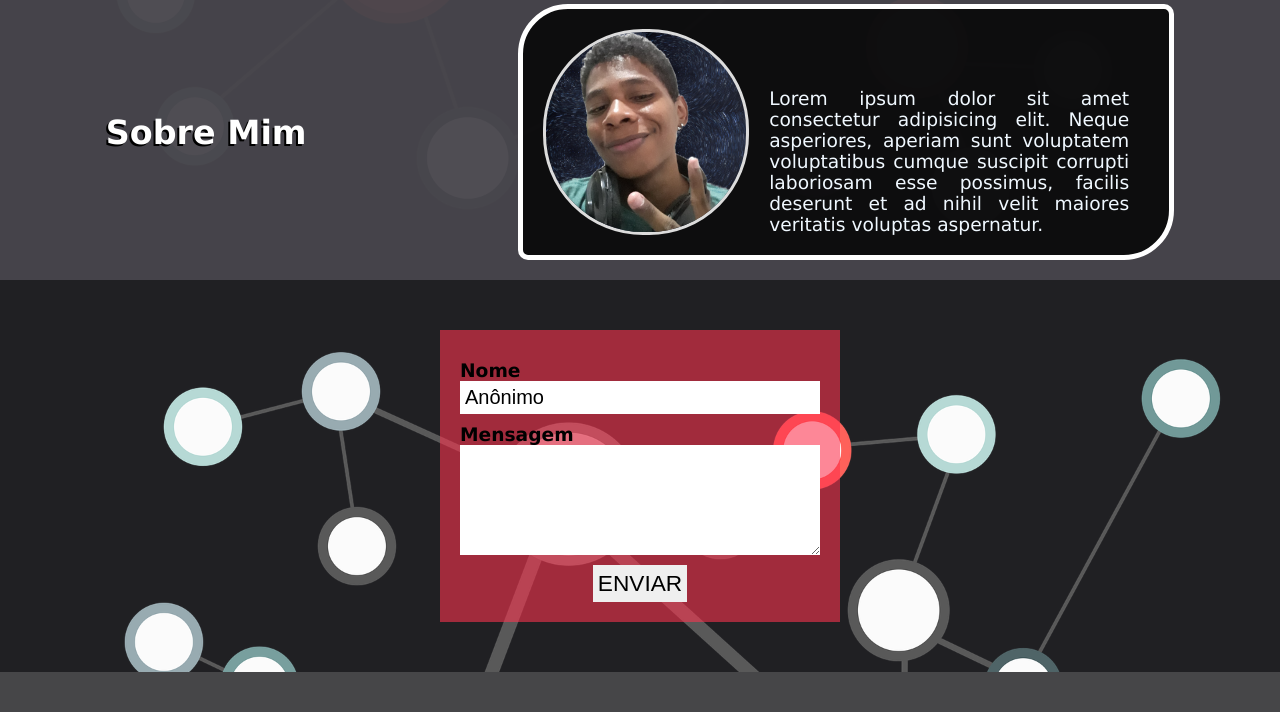
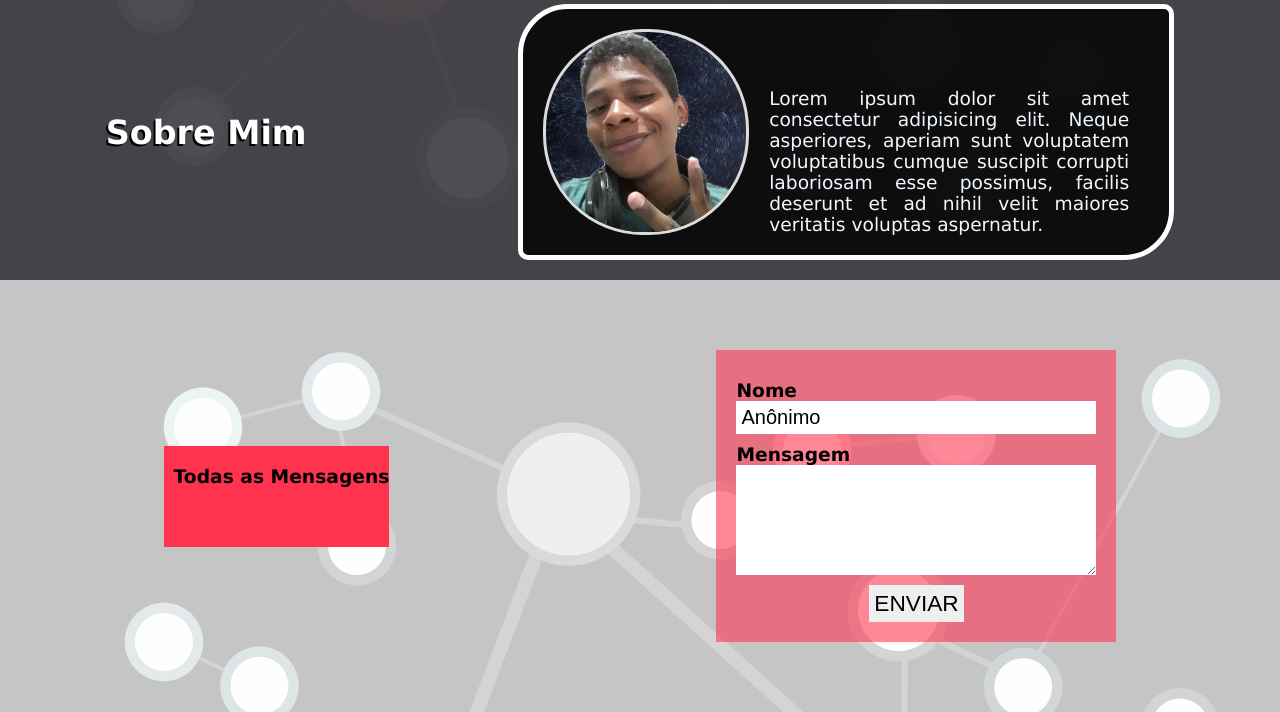
Before and after one commit to marcelo-py/portfolio3.0, a Django app: template portfolio/templates/index.html in a window 1280 px wide. Shown: the part 698-1410 px from the top of the page. Before the commit the page ends 1370 px from the top, so only its background shows below. Run offline with Django 3.2, Linux system fonts and the light colour scheme; the template is opened without the code that fills it: values that come from a table or form of the project are taken from there, others are empty.

Commit message:
parte logica de mensagens finalizada

```diff
--- a/portfolio/templates/index.html
+++ b/portfolio/templates/index.html
@@ -30,16 +30,6 @@
                 </div>
             </div>
         </section>
-        <div>
-            {%for c in mensagens%}
-                <p>{{c.nome}} {{c.mensagem}}</p>
-                {%for r in c.respostas.all%}
-                    <blockquote>
-                        >>>>{{r.nome}}: {{r.resposta}}
-                    </blockquote>
-                {%endfor%}
-            {%endfor%}
-        </div>
         <section class="pai-sobre">
             <h2>Sobre Mim</h2>
             <div id="main-sobre">
@@ -53,7 +43,24 @@
             </div>
         </section>
     </main>
-    <div id="formulario-pai">
+    <section id="mensagemComentarioForm">
+        <div>
+            <h3>Todas as Mensagens</h3>
+            <ul class="mensagensLinhas">
+                {%for c in mensagens%}
+                    <li><strong>{{c.nome}}:</strong> {{c.mensagem}}</li>
+                    {%if c.respostas%}
+                        <ul>
+                           {%for r in c.respostas.all%}
+                                <li><strong>{{r.nome}}:</strong> {{r.resposta}}</li>
+                           {%endfor%}
+                        </ul>
+                    {%endif%}
+                    <br>
+                {%endfor%}
+            </ul>
+            </div>
+        <div>
             <form action="{{index}}" method="POST">
                 {% csrf_token %}
                 <div>
@@ -67,4 +74,6 @@
                 <button>ENVIAR</button>
             </form>
         </div>
+    </section>
+
 {%endblock%}
--- a/portfolio/views.py
+++ b/portfolio/views.py
@@ -4,8 +4,6 @@ from .models import MensagemForm, Mensagem
 
 def index(request):
     objetos = Mensagem.objects.all().filter(mostrar=True)
-    obj1 = Mensagem.objects.get(id=2)
-    print('>>>>>>>>>', obj1.respostas.all())
     if request.method != 'POST':
         return render(request, 'index.html', {
             'formulario': MensagemForm(),
--- a/statics/css/styles.css
+++ b/statics/css/styles.css
@@ -142,42 +142,71 @@ body{
     margin: 0 20px;
     text-align: justify;
 }
-#formulario-pai{
+
+
+#mensagemComentarioForm{
     display: flex;
-    justify-content: center;
+    justify-content: space-around;
+    flex-wrap: wrap;
+    align-items: center;
+    background: #ffffffbd;
+    padding: 20px 0;
 }
-#formulario-pai form{
+#mensagemComentarioForm form{
     background-color: #ff334e93;
     padding: 20px;
     margin: 50px 0;
 }
-#formulario-pai form div{
+#mensagemComentarioForm form div{
     margin: 10px 0;
 
 }
-#formulario-pai form input{
+#mensagemComentarioForm form input{
     width: 350px;
     font: 15pt arial;
     display: block;
     padding: 5px;
 }
-#formulario-pai form button{
+#mensagemComentarioForm form button{
     font-weight: bold;
     font: 17pt arial;
     padding: 5px;
     display: block;
     margin: 0 auto;
 }
-#formulario-pai form label{
+#mensagemComentarioForm form label{
     font-size: 14pt;
     font-weight: bold;
 }
-#formulario-pai form textarea{
+#mensagemComentarioForm form textarea{
     display: block;
     width: 350px;
     padding: 5px;
     font: 15pt arial;
     height: 100px;
+}
+
+/*List mensagens*/
+.mensagensLinhas{
+    max-height: 320px;
+    overflow-y: auto;
+}
+
+#mensagemComentarioForm > div:first-child{
+    background-color: #ff334e;
+    padding: 20px 0 20px 10px;
+}
+#mensagemComentarioForm div > ul{
+    padding: 20px;
+}
+#mensagemComentarioForm div > ul > li{
+    list-style: none;
+    font-size: 15pt;
+    padding: 0 15px;
+}
+#mensagemComentarioForm div > ul > ul > li{
+    text-indent: 20px;
+    list-style: none;
 }
 @media (max-width: 350px){
     .home{
```
Lines whose indentation alone changed are shown as unchanged.
